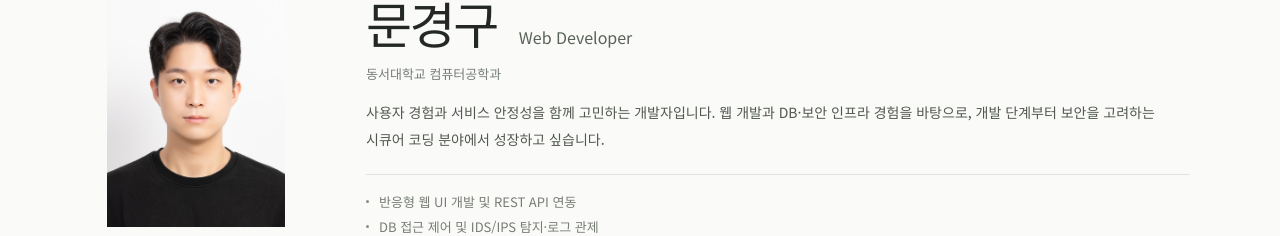
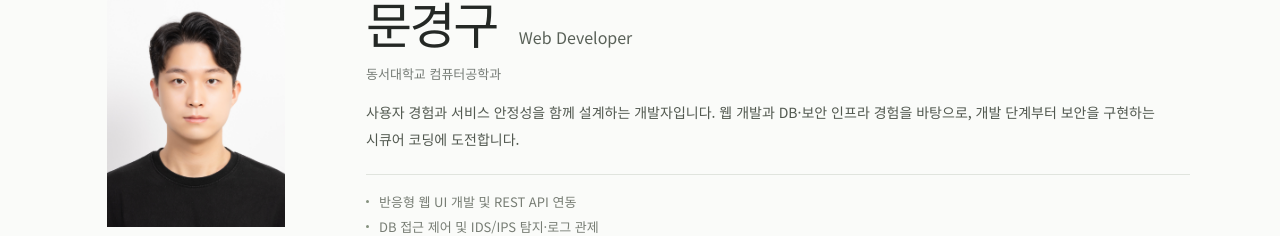
Before and after one commit to gyeonggumun/gyeonggu-portfolio, a React (Vite) app: page / in a window 1280 px wide. Shown: the part 155-391 px from the top of the page. Built offline with nearby package versions, Linux system fonts and the light colour scheme.

Commit message:
docs(profile) : 한 줄 소개를 설계와 도전 중심으로 수정

```diff
--- a/src/data/portfolio.js
+++ b/src/data/portfolio.js
@@ -17,7 +17,7 @@ export const profile = {
   role: "Web Developer",
   school: "동서대학교 컴퓨터공학과",
   introduction:
-    "사용자 경험과 서비스 안정성을 함께 고민하는 개발자입니다. 웹 개발과 DB·보안 인프라 경험을 바탕으로, 개발 단계부터 보안을 고려하는 시큐어 코딩 분야에서 성장하고 싶습니다.",
+    "사용자 경험과 서비스 안정성을 함께 설계하는 개발자입니다. 웹 개발과 DB·보안 인프라 경험을 바탕으로, 개발 단계부터 보안을 구현하는 시큐어 코딩에 도전합니다.",
   highlights: [
     "반응형 웹 UI 개발 및 REST API 연동",
     "DB 접근 제어 및 IDS/IPS 탐지·로그 관제",
```
